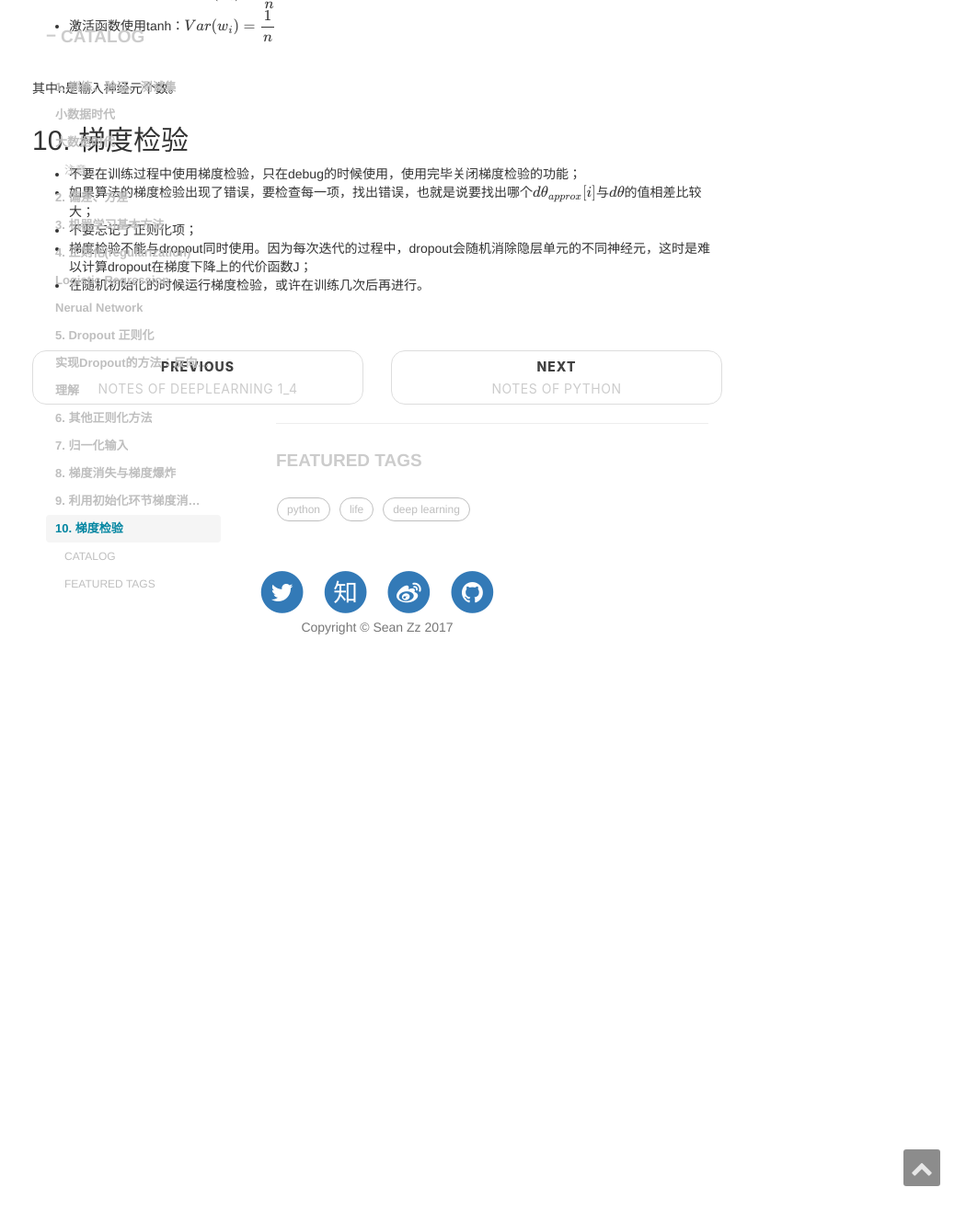
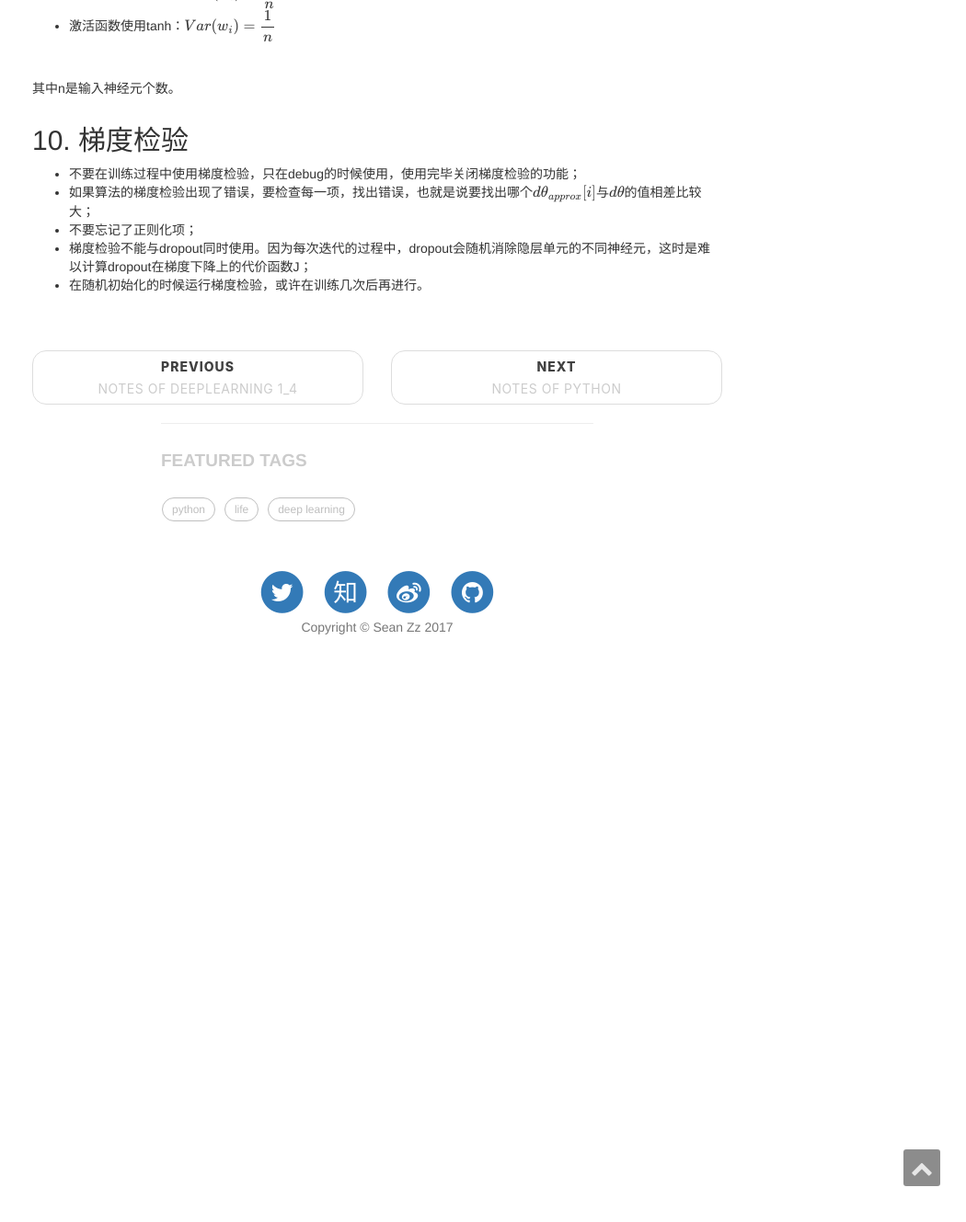
Before and after one commit to shinowe/zzsean.github.io, a Jekyll site: the page built from _posts/2017-11-29-notes-of-deeplearning-2_1.markdown, in a window 1280 px wide and 1400 px high, scrolled down 5088 px. Shown: the top 1329 px of the window at 92% size, without its empty margins (230-1280 px from the left). Built offline with Jekyll 4.4.1, drawn with Linux system fonts in a browser that asks for light colours; nearby versions of some CDN libraries; formulas are drawn with MathJax 3; comment, search, counter and statistics services are not loaded.

Commit message:
giveup catalog

```diff
--- a/_posts/2017-11-29-notes-of-deeplearning-2_1.markdown
+++ b/_posts/2017-11-29-notes-of-deeplearning-2_1.markdown
@@ -5,7 +5,7 @@ subtitle:   " 深度学习的实践方面 "
 date:       2017-11-29 09:37:00
 author:     "Zz"
 header-img: ""
-catalog: true
+catalog: false
 tags:
     - deep learning
 ---
--- a/css/hux-blog.css
+++ b/css/hux-blog.css
@@ -343,7 +343,7 @@ a img:focus {
   cursor: zoom-in;
 }
 article {
-  overflow-x: hidden;
+  overflow-x: visible;
 }
 blockquote {
   color: gray;
@@ -1296,7 +1296,7 @@ img::-moz-selection {
     color: rgba(252,252,252,0.81);
 }
 /* Archive 更好的显示效果 */
-/*legend {
+legend {
     font-size: 24px;
 	font-weight: bold;
     line-height: inherit;
```
